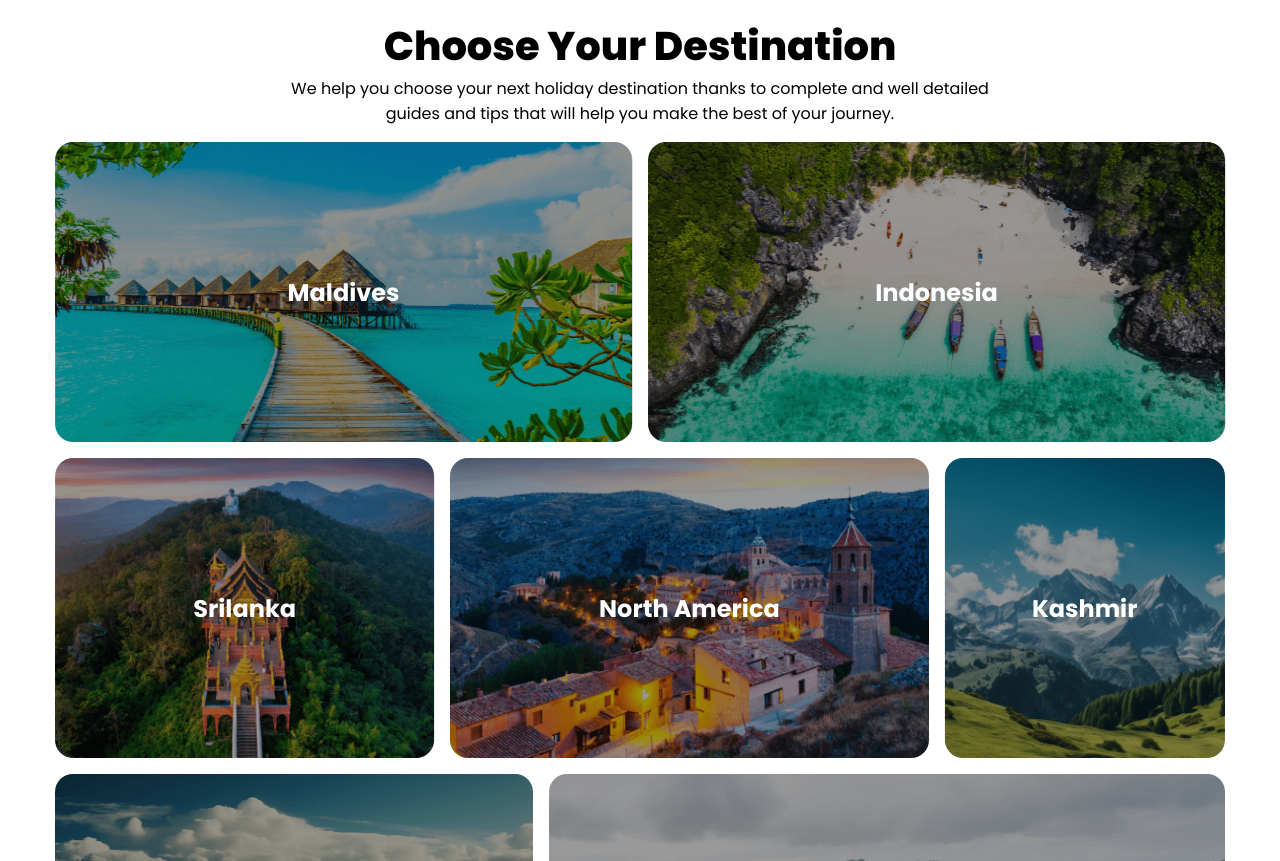
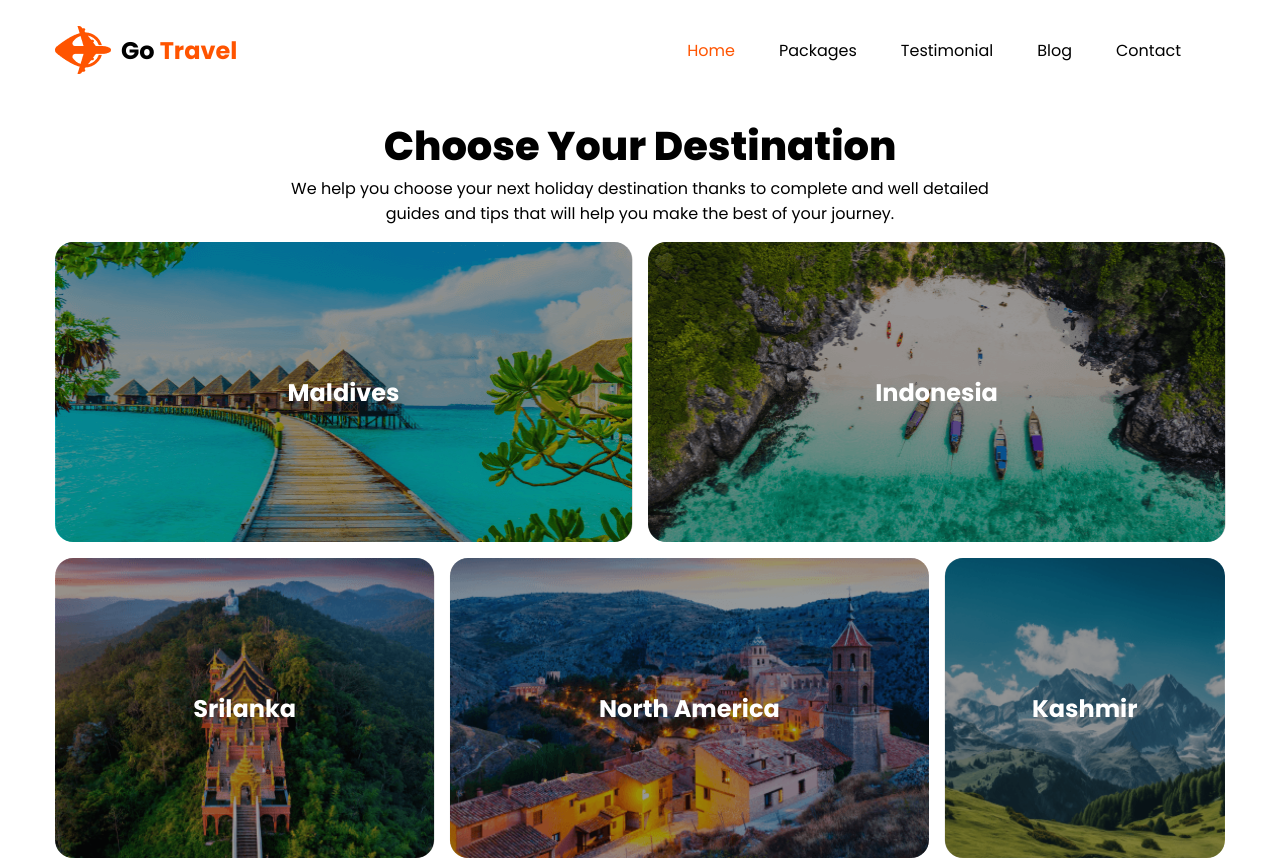
Before and after one commit to amitksarker/Assignment-2, a plain HTML site: page Index.Html in a window 1280 px wide. Shown: the top 861 px of the page. Drawn offline with Linux system fonts and the light colour scheme.

Commit message:
added navbar

```diff
--- a/Index.Html
+++ b/Index.Html
@@ -10,6 +10,26 @@
     <link href="https://fonts.googleapis.com/css2?family=Poppins:wght@300;400;500;600;700;800&display=swap" rel="stylesheet">
 
 </head>
+<header>
+    <nav>
+        <div class="logo">
+            <img src="Images/Group 40071 (2).png" alt="">
+            <h2 class="nav-title"> Go
+                <span class="Color-primary"> Travel </span>
+            </h2>
+        </div>
+
+        <ul>
+            <li><a href="">
+                <span class="Color-primary"> Home</span> </a>
+            </li>
+            <li><a href=""></a> Packages </li>
+            <li><a href=""></a> Testimonial </li>
+            <li><a href=""></a> Blog </li>
+            <li><a href=""></a> Contact </li>
+        </ul>
+    </nav>
+</header>
 <body>
    <section id="destination">
         <div class="container">
--- a/Style.Css
+++ b/Style.Css
@@ -1,3 +1,31 @@
+nav{
+    display: flex;
+    justify-content: space-between;
+    align-items: center;
+    width: 1170px;
+    margin: 0 auto;
+    height: 100px;
+}
+.logo{
+    display: flex;
+    justify-content: flex-start;
+    align-items: center;
+    gap: 10px;
+}
+.Color-primary{
+    color:#FF5400;
+}
+nav > ul{
+    display: flex;
+}
+nav li{
+    list-style: none;
+    margin-right: 44px;
+}
+nav a{
+    text-decoration: none;
+    color: #424247;
+}
 * {
     margin: 0;
     padding: 0;
```
